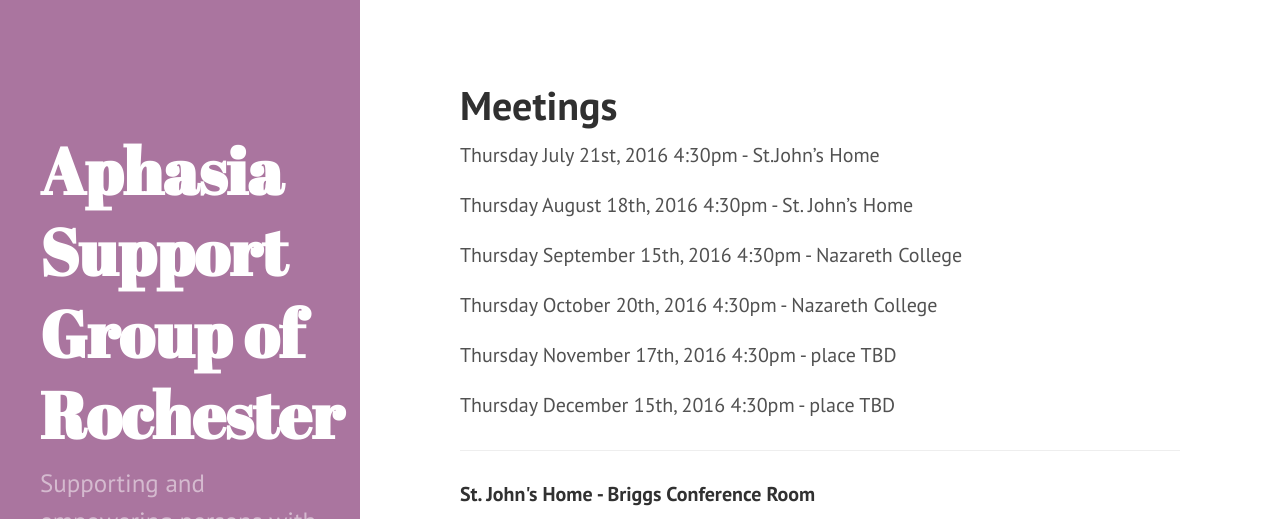
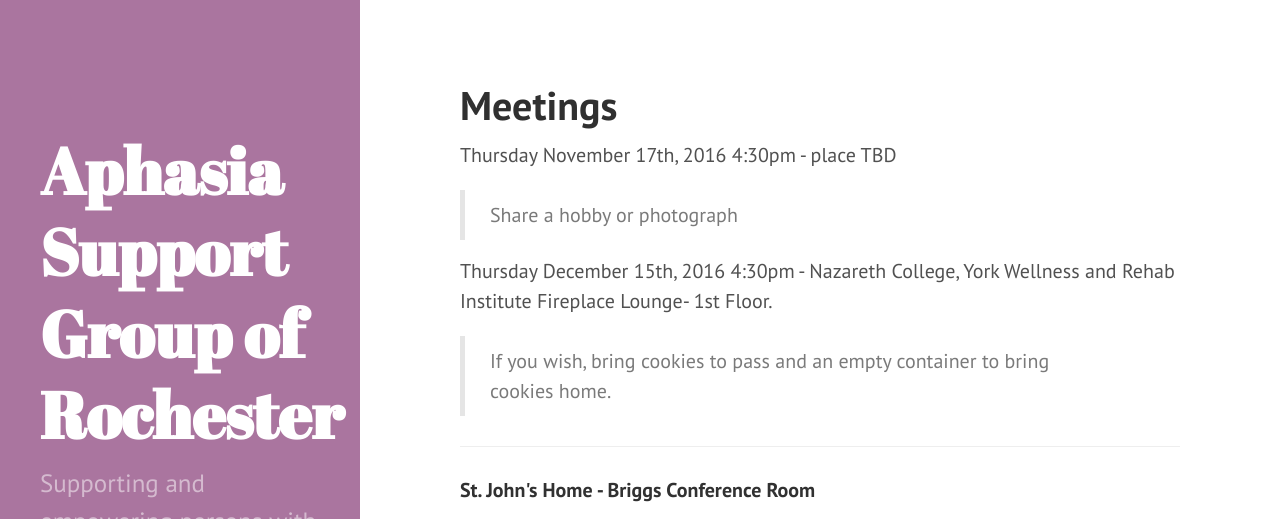
Before and after one commit to reustonium/asgor-web, a Jekyll site: the page built from meetings.md, in a window 1280 px wide and 900 px high, cut to the strip 0-519 px from the top of the window. Built offline with Jekyll 4.4.1, drawn with Linux system fonts in a browser that asks for light colours; nearby versions of some CDN libraries.

Commit message:
Add October Update

```diff
--- a/meetings.md
+++ b/meetings.md
@@ -3,17 +3,11 @@ layout: page
 title: Meetings
 ---
 
-Thursday July 21st, 2016 4:30pm - St.John's Home
+Thursday November 17th, 2016 4:30pm - place TBD
+> Share a hobby or photograph
 
-Thursday August 18th, 2016 4:30pm - St. John's Home
-
-Thursday September 15th, 2016 4:30pm - Nazareth College
-
-Thursday October 20th, 2016 4:30pm - Nazareth College
-
-Thursday November 17th, 2016 4:30pm - place TBD
-
-Thursday December 15th, 2016 4:30pm - place TBD
+Thursday December 15th, 2016 4:30pm - Nazareth College, York Wellness and Rehab Institute Fireplace Lounge- 1st Floor.
+> If you wish, bring cookies to pass and an empty container to bring cookies home.
 
 <hr>
 <h5>St. John's Home - Briggs Conference Room</h5>
```
Also changed, not shown: _posts/2016-10-31-october-meeting-recap.md (added, +9 -0 lines), contact.md (+1 -1 lines), resources.md (+1 -1 lines).
